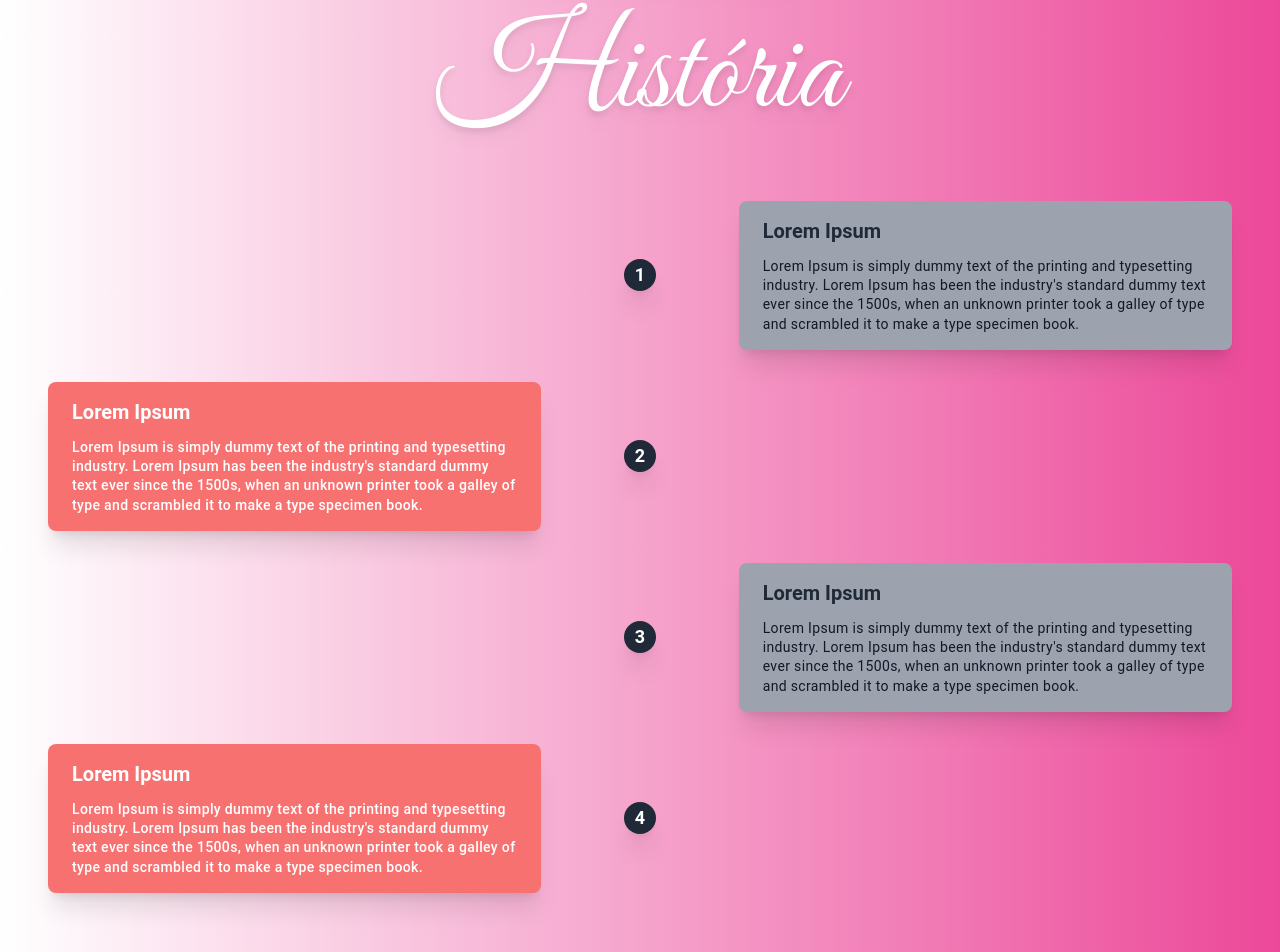
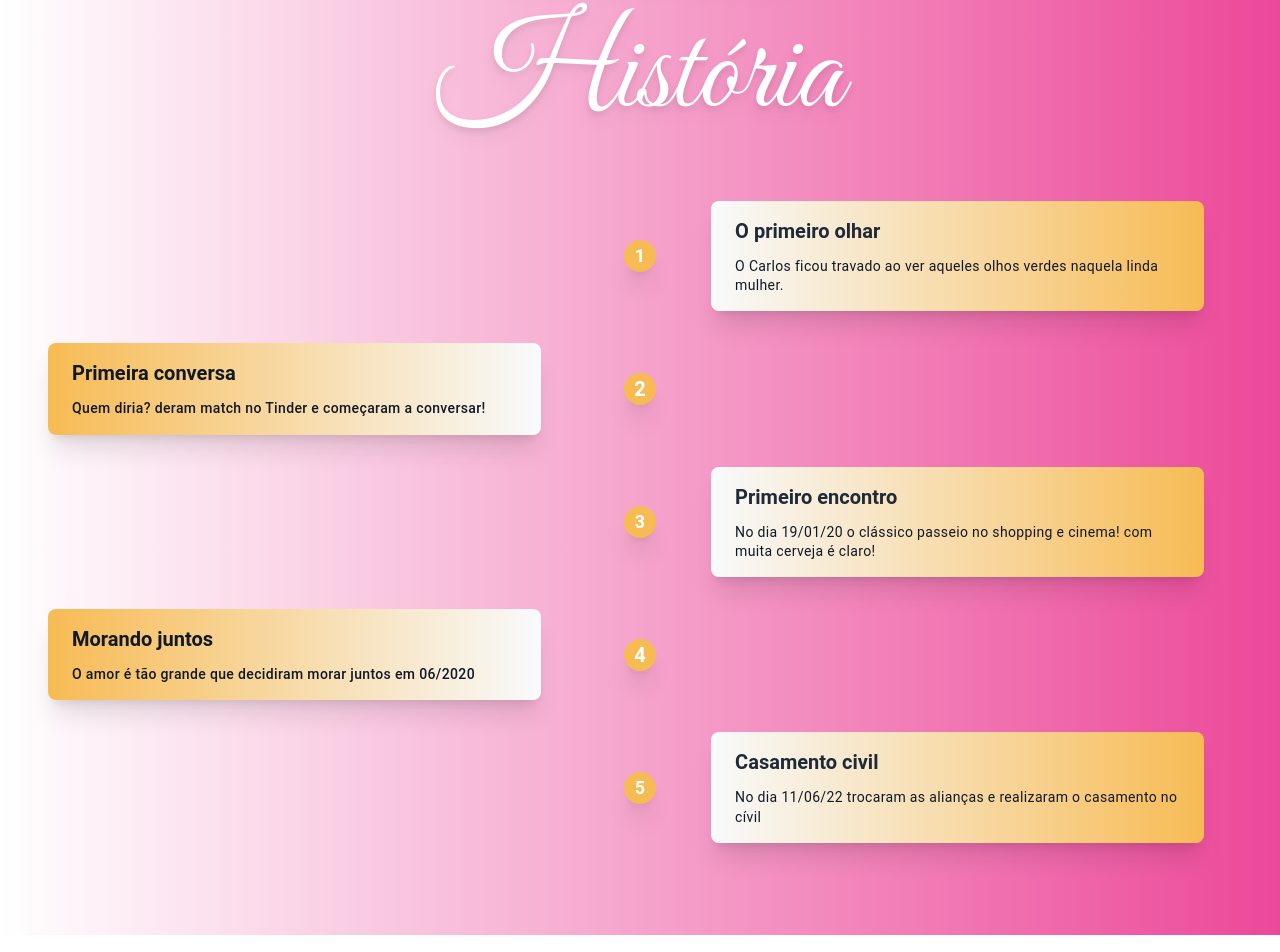
Before and after one commit to CarlosAmorim94/Wedding_Invitation, a Next.js app: page / in a window 1280 px wide. Shown: the part 725-1677 px from the top of the page. Built offline with nearby package versions, Linux system fonts and the light colour scheme.

Commit message:
Style: TimeLine done and responsive

```diff
--- a/src/components/Header/MenuMobile/index.tsx
+++ b/src/components/Header/MenuMobile/index.tsx
@@ -22,20 +22,29 @@ export function MenuMobile() {
       />
       <ul className="flex flex-col m-auto h-full w-full justify-center items-center gap-10">
         <Link
-          href="/"
+          href="#home"
           className="w-11/12 py-4 px-6 rounded-2xl bg-transparent-mobile flex justify-center items-center"
+          onClick={() => {
+            mobile?.setMenuOpen(false);
+          }}
         >
           <li className="text-gold text-3xl font-bold ">Home</li>
         </Link>
         <Link
-          href="/"
+          href="#history"
           className="w-11/12 py-4 px-6 rounded-2xl bg-transparent-mobile flex justify-center items-center"
+          onClick={() => {
+            mobile?.setMenuOpen(false);
+          }}
         >
           <li className="text-gold text-3xl font-bold">História</li>
         </Link>
         <Link
-          href="/"
+          href="#confirm"
           className="w-11/12 py-4 px-6 rounded-2xl bg-transparent-mobile flex justify-center items-center"
+          onClick={() => {
+            mobile?.setMenuOpen(false);
+          }}
         >
           <li className="text-gold text-3xl font-bold">Confirmar</li>
         </Link>
--- a/src/components/Header/index.tsx
+++ b/src/components/Header/index.tsx
@@ -16,17 +16,17 @@ export function Header() {
 
       <nav className="hidden md:block">
         <ul className="flex flex-row justify-between items-center gap-4">
-          <Link href="/">
+          <Link href="#home">
             <li className="text-xl text-white hover:text-gold font-bold drop-shadow-lg shadow-black">
               Home
             </li>
           </Link>
-          <Link href="/">
+          <Link href="#history">
             <li className="text-xl text-white hover:text-gold font-bold drop-shadow-lg shadow-black">
               História
             </li>
           </Link>
-          <Link href="/">
+          <Link href="#confirm">
             <li className="text-xl text-white hover:text-gold font-bold drop-shadow-lg shadow-black">
               Confirmar
             </li>
--- a/src/components/Hero/index.tsx
+++ b/src/components/Hero/index.tsx
@@ -3,7 +3,7 @@ import { SwiperMobile } from "./SwiperMobile";
 
 export function Hero() {
   return (
-    <>
+    <div id="home">
       <section className="flex w-full flex-col justify-center items-center mb-5">
         <h1 className="font-wedding text-5xl md:text-9xl text-white drop-shadow-lg shadow-black mb-5">
           Casamento
@@ -14,6 +14,6 @@ export function Hero() {
       </section>
       <SwiperDesktop />
       <SwiperMobile />
-    </>
+    </div>
   );
 }
--- /dev/null
+++ b/src/components/TimeLine/Box/index.tsx
@@ -0,0 +1,45 @@
+import React from "react";
+
+type BoxProps = {
+  side: "right" | "left";
+  number: number;
+  title: string;
+  text: string;
+  img?: string;
+};
+
+export default function Box({ side, number, title, text, img }: BoxProps) {
+  if (side === "right") {
+    return (
+      <div className="mb-8 flex justify-around items-center w-full right-timeline">
+        <div className="hidden md:block order-1 w-5/12"></div>
+        <div className="z-20 mr-3 md:mr-0 flex items-center order-1 bg-gold shadow-xl w-8 h-8 rounded-full">
+          <h2 className="mx-auto font-semibold text-lg text-white">{number}</h2>
+        </div>
+        <div className="order-1 bg-gradient-to-r from-slate-50 to-gold rounded-lg shadow-xl w-full md:w-5/12 px-6 py-4">
+          <h3 className="mb-3 font-bold text-gray-800 text-xl">{title}</h3>
+          <p className="text-sm leading-snug tracking-wide text-gray-900 text-opacity-100">
+            {text}
+          </p>
+        </div>
+      </div>
+    );
+  } else {
+    return (
+      <div className="mb-8 flex justify-between flex-row-reverse items-center w-full left-timeline">
+        <div className="hidden md:block order-1 w-5/12"></div>
+        <div className="z-20 ml-3 md:ml-0 flex items-center order-1 bg-gold shadow-xl w-8 h-8 rounded-full">
+          <h2 className="mx-auto font-semibold text-xl text-white">{number}</h2>
+        </div>
+        <div className="order-1 bg-gradient-to-r from-gold to-slate-50 rounded-lg shadow-xl w-full md:w-5/12 px-6 py-4">
+          <h3 className="mb-3 font-bold text-gray-900 text-xl">{title}</h3>
+          <p className="text-sm font-medium leading-snug tracking-wide text-gray-900 text-opacity-100">
+            {text}
+          </p>
+        </div>
+      </div>
+    );
+  }
+
+  return null;
+}
--- a/src/components/TimeLine/index.tsx
+++ b/src/components/TimeLine/index.tsx
@@ -1,6 +1,8 @@
+import Box from "./Box";
+
 export function TimeLine() {
   return (
-    <>
+    <div id="history">
       <section className="flex w-full flex-col justify-center items-center mt-9">
         <h2 className="font-wedding mb-3 text-white drop-shadow-lg shadow-black text-3xl md:text-5xl">
           Um resumo da nossa
@@ -10,81 +12,46 @@ export function TimeLine() {
         </h2>
       </section>
       <div className="container mx-auto w-full h-full">
-        <div className="relative wrap overflow-hidden p-10 h-full">
+        <div className="relative wrap overflow-hidden p-3 md:p-10 h-full">
           <div className="border-2-2 absolute h-full "></div>
-          {/* <!-- right timeline --> */}
-          <div className="mb-8 flex justify-between items-center w-full right-timeline">
-            <div className="order-1 w-5/12"></div>
-            <div className="z-20 flex items-center order-1 bg-gray-800 shadow-xl w-8 h-8 rounded-full">
-              <h1 className="mx-auto font-semibold text-lg text-white">1</h1>
-            </div>
-            <div className="order-1 bg-gray-400 rounded-lg shadow-xl w-5/12 px-6 py-4">
-              <h3 className="mb-3 font-bold text-gray-800 text-xl">
-                Lorem Ipsum
-              </h3>
-              <p className="text-sm leading-snug tracking-wide text-gray-900 text-opacity-100">
-                Lorem Ipsum is simply dummy text of the printing and typesetting
-                industry. Lorem Ipsum has been the industry's standard dummy
-                text ever since the 1500s, when an unknown printer took a galley
-                of type and scrambled it to make a type specimen book.
-              </p>
-            </div>
-          </div>
 
-          {/* <!-- left timeline --> */}
-          <div className="mb-8 flex justify-between flex-row-reverse items-center w-full left-timeline">
-            <div className="order-1 w-5/12"></div>
-            <div className="z-20 flex items-center order-1 bg-gray-800 shadow-xl w-8 h-8 rounded-full">
-              <h1 className="mx-auto text-white font-semibold text-lg">2</h1>
-            </div>
-            <div className="order-1 bg-red-400 rounded-lg shadow-xl w-5/12 px-6 py-4">
-              <h3 className="mb-3 font-bold text-white text-xl">Lorem Ipsum</h3>
-              <p className="text-sm font-medium leading-snug tracking-wide text-white text-opacity-100">
-                Lorem Ipsum is simply dummy text of the printing and typesetting
-                industry. Lorem Ipsum has been the industry's standard dummy
-                text ever since the 1500s, when an unknown printer took a galley
-                of type and scrambled it to make a type specimen book.
-              </p>
-            </div>
-          </div>
+          <Box
+            side="right"
+            number={1}
+            title="O primeiro olhar"
+            text="O Carlos ficou travado ao ver aqueles olhos verdes naquela linda
+                mulher."
+          />
 
-          {/* <!-- right timeline --> */}
-          <div className="mb-8 flex justify-between items-center w-full right-timeline">
-            <div className="order-1 w-5/12"></div>
-            <div className="z-20 flex items-center order-1 bg-gray-800 shadow-xl w-8 h-8 rounded-full">
-              <h1 className="mx-auto font-semibold text-lg text-white">3</h1>
-            </div>
-            <div className="order-1 bg-gray-400 rounded-lg shadow-xl w-5/12 px-6 py-4">
-              <h3 className="mb-3 font-bold text-gray-800 text-xl">
-                Lorem Ipsum
-              </h3>
-              <p className="text-sm leading-snug tracking-wide text-gray-900 text-opacity-100">
-                Lorem Ipsum is simply dummy text of the printing and typesetting
-                industry. Lorem Ipsum has been the industry's standard dummy
-                text ever since the 1500s, when an unknown printer took a galley
-                of type and scrambled it to make a type specimen book.
-              </p>
-            </div>
-          </div>
+          <Box
+            side="left"
+            number={2}
+            title="Primeira conversa"
+            text="Quem diria? deram match no Tinder e começaram a conversar!"
+          />
 
-          {/* <!-- left timeline --> */}
-          <div className="mb-8 flex justify-between flex-row-reverse items-center w-full left-timeline">
-            <div className="order-1 w-5/12"></div>
-            <div className="z-20 flex items-center order-1 bg-gray-800 shadow-xl w-8 h-8 rounded-full">
-              <h1 className="mx-auto text-white font-semibold text-lg">4</h1>
-            </div>
-            <div className="order-1 bg-red-400 rounded-lg shadow-xl w-5/12 px-6 py-4">
-              <h3 className="mb-3 font-bold text-white text-xl">Lorem Ipsum</h3>
-              <p className="text-sm font-medium leading-snug tracking-wide text-white text-opacity-100">
-                Lorem Ipsum is simply dummy text of the printing and typesetting
-                industry. Lorem Ipsum has been the industry's standard dummy
-                text ever since the 1500s, when an unknown printer took a galley
-                of type and scrambled it to make a type specimen book.
-              </p>
-            </div>
-          </div>
+          <Box
+            side="right"
+            number={3}
+            title="Primeiro encontro"
+            text="No dia 19/01/20 o clássico passeio no shopping e cinema! com
+            muita cerveja é claro!"
+          />
+
+          <Box
+            side="left"
+            number={4}
+            title="Morando juntos"
+            text="O amor é tão grande que decidiram morar juntos em 06/2020"
+          />
+          <Box
+            side="right"
+            number={5}
+            title="Casamento civil"
+            text="No dia 11/06/22 trocaram as alianças e realizaram o casamento no cívil"
+          />
         </div>
       </div>
-    </>
+    </div>
   );
 }
--- a/src/styles/globals.css
+++ b/src/styles/globals.css
@@ -3,6 +3,7 @@
 @tailwind utilities;
 
 html {
+  @apply scroll-smooth;
   -webkit-font-smoothing: antialiased;
 }
 
```
